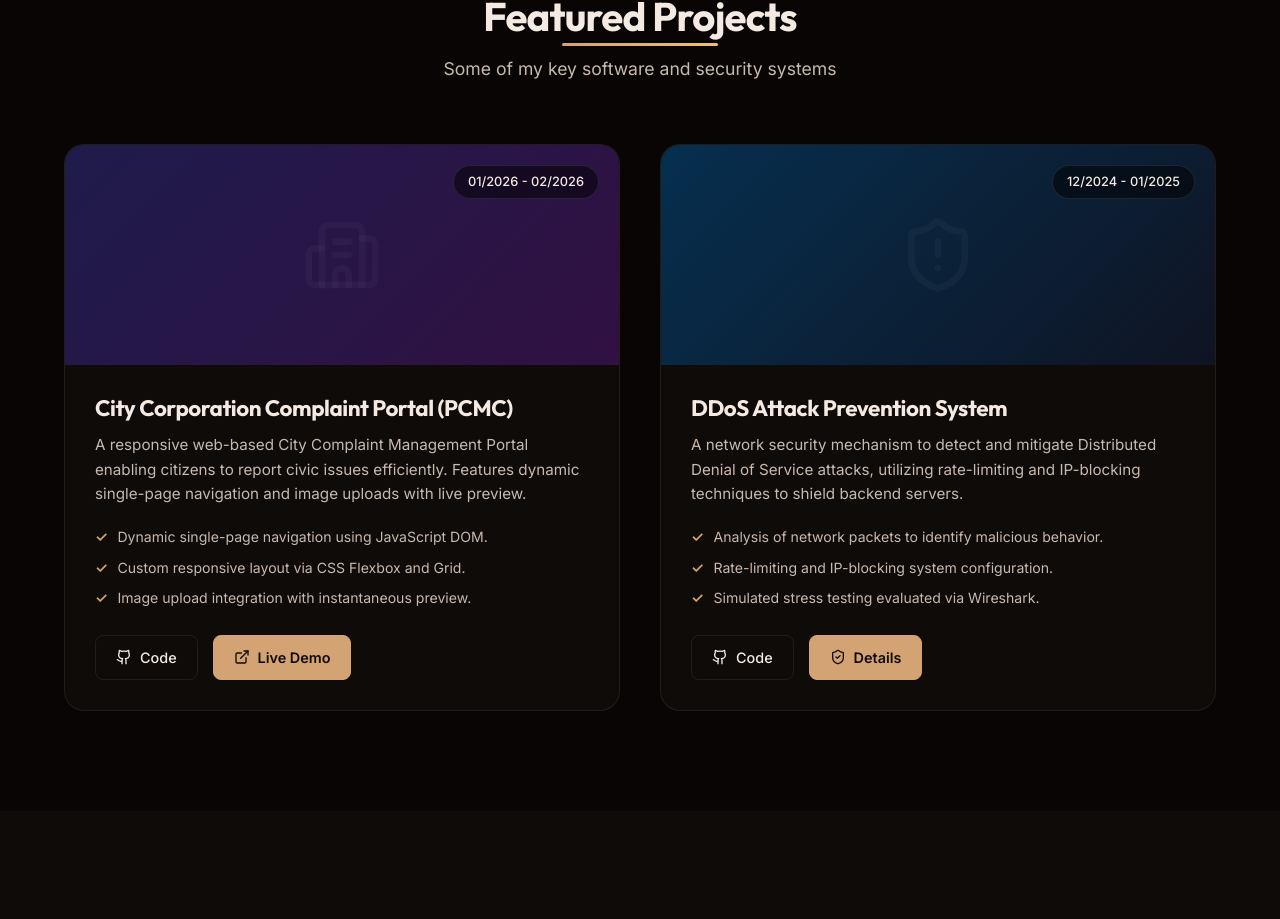
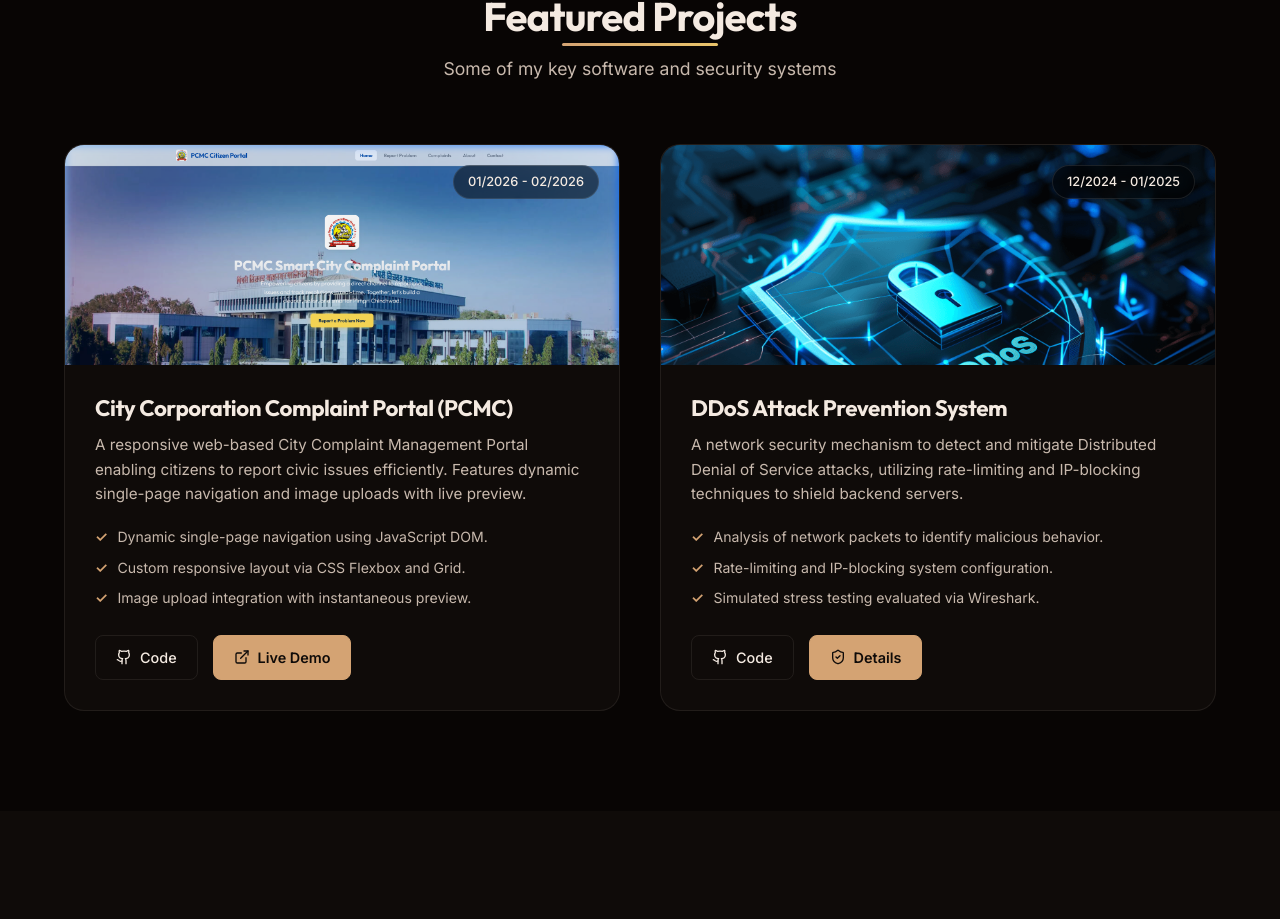
Before and after one commit to ajinkyatambe8683/Ajinkya_Tambe_Portfolio, a React (Vite) app: page / in a window 1280 px wide. Shown: the part 4803-5722 px from the top of the page. Built offline with nearby package versions, Linux system fonts and the light colour scheme.

Commit message:
Project Images Addeed

```diff
--- a/src/components/Projects.jsx
+++ b/src/components/Projects.jsx
@@ -1,5 +1,7 @@
 import React from 'react';
 import { ExternalLink, ShieldCheck, Building2, ShieldAlert } from 'lucide-react';
+import pcmcScreenshot from '../assets/pcmc-screenshot.png';
+import ddosScreenshot from '../assets/ddos-protection.png';
 
 // Custom GithubIcon component
 const GithubIcon = ({ size = 16, ...props }) => (
@@ -25,6 +27,7 @@ const Projects = () => {
         {
             title: "City Corporation Complaint Portal (PCMC)",
             date: "01/2026 - 02/2026",
+            image: pcmcScreenshot,
             bgClass: "project-p1-gradient",
             icon: <Building2 className="project-bg-icon" size={80} />,
             tags: ["JavaScript", "Flexbox / Grid", "DOM Manipulation"],
@@ -34,12 +37,13 @@ const Projects = () => {
                 "Custom responsive layout via CSS Flexbox and Grid.",
                 "Image upload integration with instantaneous preview."
             ],
-            codeUrl: "https://github.com/ajinkyatambe8683",
-            demoUrl: "#contact"
+            codeUrl: "https://github.com/ajinkyatambe8683/Corporation-Complaint-Portal-",
+            demoUrl: "https://corporation-complaint-portal.vercel.app/"
         },
         {
             title: "DDoS Attack Prevention System",
             date: "12/2024 - 01/2025",
+            image: ddosScreenshot,
             bgClass: "project-p2-gradient",
             icon: <ShieldAlert className="project-bg-icon" size={80} />,
             tags: ["Network Security", "Wireshark", "Rate Limiting"],
@@ -81,10 +85,18 @@ const Projects = () => {
                     {projectList.map((project, idx) => (
                         <article key={idx} className="project-card scroll-reveal fade-up">
                             <div className="project-image-container">
-                                <div className={`project-graphic-placeholder ${project.bgClass}`}>
-                                    {project.icon}
-                                    <span className="project-badge-overlay">{project.date}</span>
-                                </div>
+                                {project.image ? (
+                                    <img
+                                        src={project.image}
+                                        alt={project.title}
+                                        className="project-image"
+                                    />
+                                ) : (
+                                    <div className={`project-graphic-placeholder ${project.bgClass}`}>
+                                        {project.icon}
+                                    </div>
+                                )}
+                                <span className="project-badge-overlay">{project.date}</span>
                             </div>
                             <div className="project-info">
                                 <h3 className="project-title">{project.title}</h3>
--- a/src/index.css
+++ b/src/index.css
@@ -958,6 +958,18 @@ input, textarea, button {
     overflow: hidden;
 }
 
+.project-image {
+    width: 100%;
+    height: 100%;
+    object-fit: cover;
+    object-position: top;
+    transition: transform var(--transition-normal);
+}
+
+.project-card:hover .project-image {
+    transform: scale(1.05);
+}
+
 .project-graphic-placeholder {
     width: 100%;
     height: 100%;
@@ -1360,6 +1372,10 @@ input, textarea, button {
 
     .section-title {
         font-size: 2rem;
+    }
+
+    .timeline-item {
+        justify-content: flex-start;
     }
 
     /* Navbar */
@@ -1864,3 +1880,48 @@ input, textarea, button {
         display: none; /* Hide entirely on laptops and smaller screens to avoid overlapping text */
     }
 }
+
+@media (max-width: 1024px) {
+    .bg-code-container {
+        display: none; /* Hide floating background code snippets on tablet and mobile to ensure zero text overlap and maximum readability */
+    }
+}
+
+@media (max-width: 576px) {
+    .hero-title {
+        font-size: 2.2rem;
+    }
+
+    .hero-subtitle {
+        font-size: 1.4rem;
+        min-height: auto;
+    }
+
+    .hero-cta {
+        flex-direction: column;
+        width: 100%;
+    }
+
+    .hero-cta .btn {
+        width: 100%;
+    }
+
+    .about-stats {
+        grid-template-columns: 1fr;
+    }
+
+    .contact-form-panel {
+        padding: 24px 16px;
+    }
+
+    .project-links {
+        flex-direction: column;
+        width: 100%;
+        gap: 10px;
+    }
+
+    .project-link-btn {
+        width: 100%;
+        justify-content: center;
+    }
+}
```
Also changed, not shown: src/assets/ddos-protection.png (added), src/assets/pcmc-screenshot.png (added).
